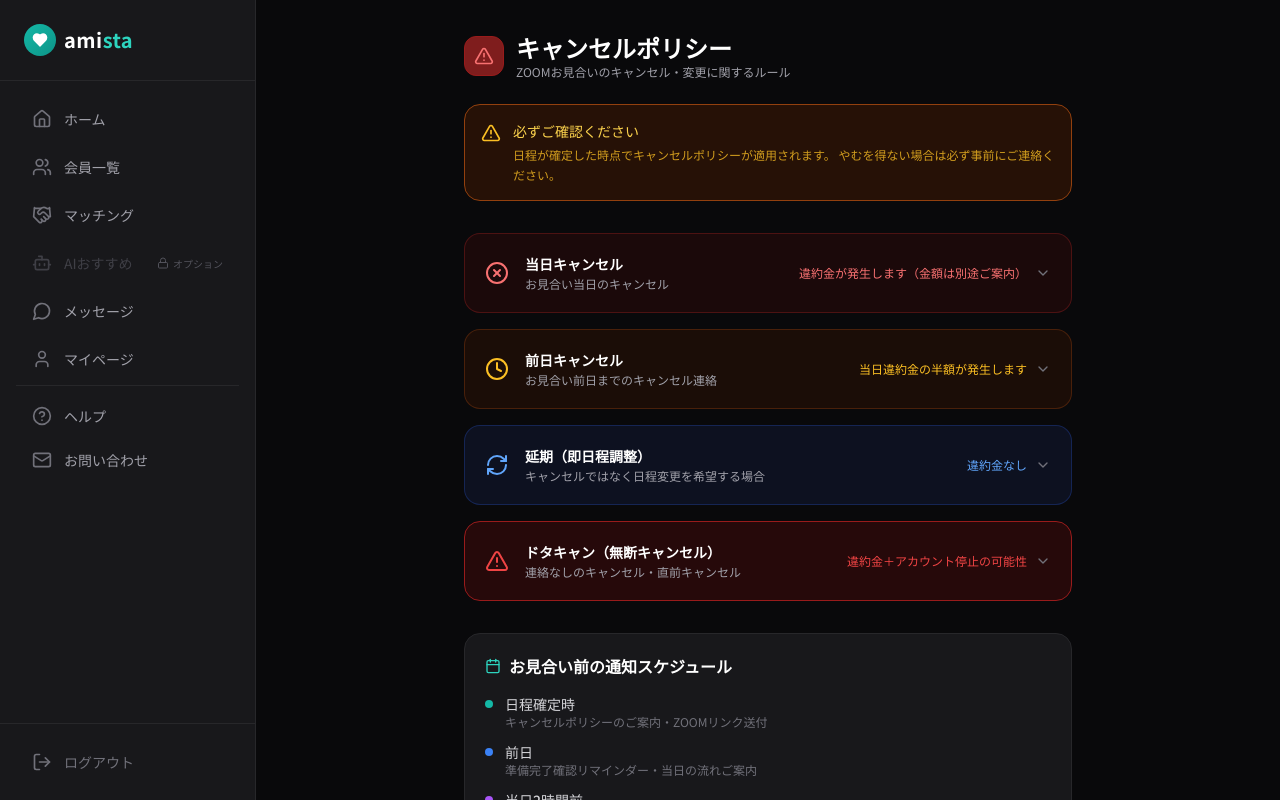
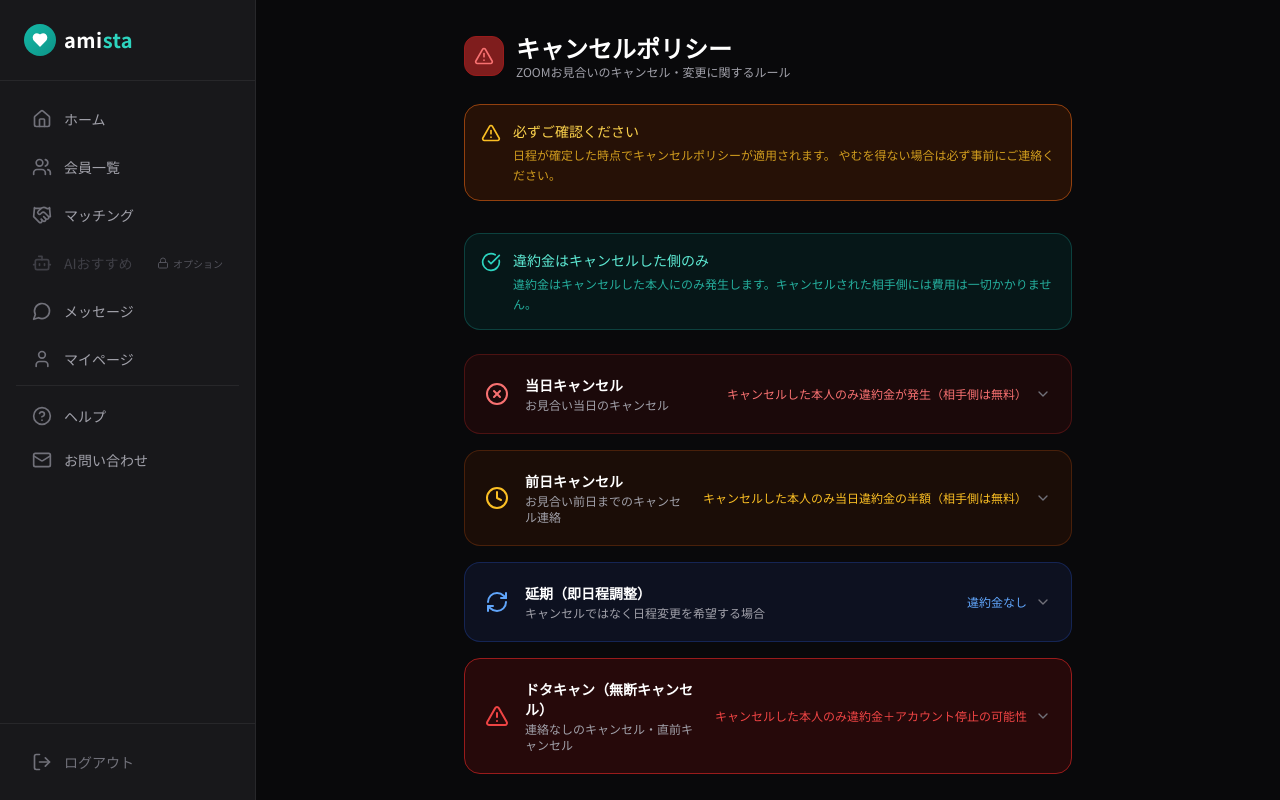
Before and after one commit to gugulumail8888-sys/platonic-match, a Next.js app: page /cancel-policy in a window 1280 px wide. Shown: the top 800 px of the page. Built offline with nearby package versions, Linux system fonts and the light colour scheme; no server answers.

Commit message:
fix: キャンセル違約金はキャンセルした側のみに発生するよう明記

```diff
--- a/src/app/(main)/cancel-policy/page.tsx
+++ b/src/app/(main)/cancel-policy/page.tsx
@@ -11,8 +11,8 @@ const POLICIES = [
     bg: 'bg-red-950/30 border-red-900/50',
     title: '当日キャンセル',
     timing: 'お見合い当日のキャンセル',
-    penalty: '違約金が発生します（金額は別途ご案内）',
-    detail: 'お見合い当日にキャンセルされた場合、相手方への迷惑料として違約金が発生します。違約金はStripe決済にてお支払いいただきます。',
+    penalty: 'キャンセルした本人のみ違約金が発生（相手側は無料）',
+    detail: 'お見合い当日にキャンセルされた場合、キャンセルした本人のみ違約金が発生します。相手側（キャンセルされた方）には費用は一切かかりません。違約金はStripe決済にてお支払いいただきます。',
   },
   {
     icon: Clock,
@@ -20,8 +20,8 @@ const POLICIES = [
     bg: 'bg-amber-950/30 border-amber-900/50',
     title: '前日キャンセル',
     timing: 'お見合い前日までのキャンセル連絡',
-    penalty: '当日違約金の半額が発生します',
-    detail: '前日までにキャンセルのご連絡をいただいた場合、当日キャンセル違約金の半額が発生します。必ずサイト内またはお問い合わせからご連絡ください。',
+    penalty: 'キャンセルした本人のみ当日違約金の半額（相手側は無料）',
+    detail: '前日までにキャンセルのご連絡をいただいた場合、キャンセルした本人のみ当日キャンセル違約金の半額が発生します。相手側には費用は一切かかりません。必ずサイト内またはお問い合わせからご連絡ください。',
   },
   {
     icon: RefreshCw,
@@ -38,8 +38,8 @@ const POLICIES = [
     bg: 'bg-red-950/50 border-red-800',
     title: 'ドタキャン（無断キャンセル）',
     timing: '連絡なしのキャンセル・直前キャンセル',
-    penalty: '違約金＋アカウント停止の可能性',
-    detail: '事前連絡なしのキャンセルは「ドタキャン」として扱われます。違約金の発生に加え、理由によってはアカウントを停止いたします。やむを得ない事情がある場合は必ずご連絡ください。',
+    penalty: 'キャンセルした本人のみ違約金＋アカウント停止の可能性',
+    detail: '事前連絡なしのキャンセルは「ドタキャン」として扱われます。キャンセルした本人のみ違約金が発生し、理由によってはアカウントを停止いたします。相手側（キャンセルされた方）には費用は一切かかりません。やむを得ない事情がある場合は必ずご連絡ください。',
   },
 ];
 
@@ -68,6 +68,17 @@ export default function CancelPolicyPage() {
           <p className="text-amber-400/80 text-xs leading-relaxed">
             日程が確定した時点でキャンセルポリシーが適用されます。
             やむを得ない場合は必ず事前にご連絡ください。
+          </p>
+        </div>
+      </div>
+
+      {/* 違約金の対象者 */}
+      <div className="flex items-start gap-3 bg-teal-950/40 border border-teal-800/60 rounded-2xl p-4 mb-6">
+        <CheckCircle className="w-5 h-5 text-teal-400 flex-shrink-0 mt-0.5" />
+        <div>
+          <p className="text-teal-300 font-medium text-sm mb-1">違約金はキャンセルした側のみ</p>
+          <p className="text-teal-400/80 text-xs leading-relaxed">
+            違約金はキャンセルした本人にのみ発生します。キャンセルされた相手側には費用は一切かかりません。
           </p>
         </div>
       </div>
```
